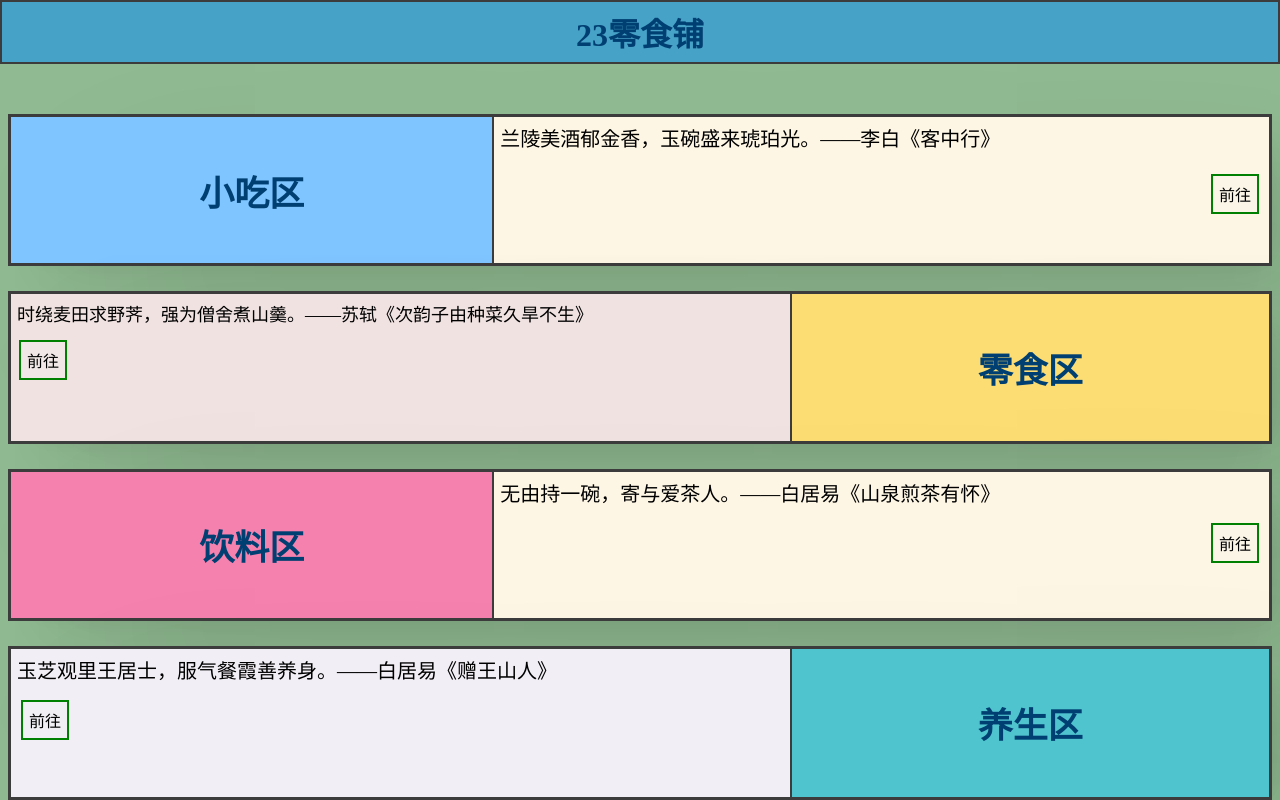
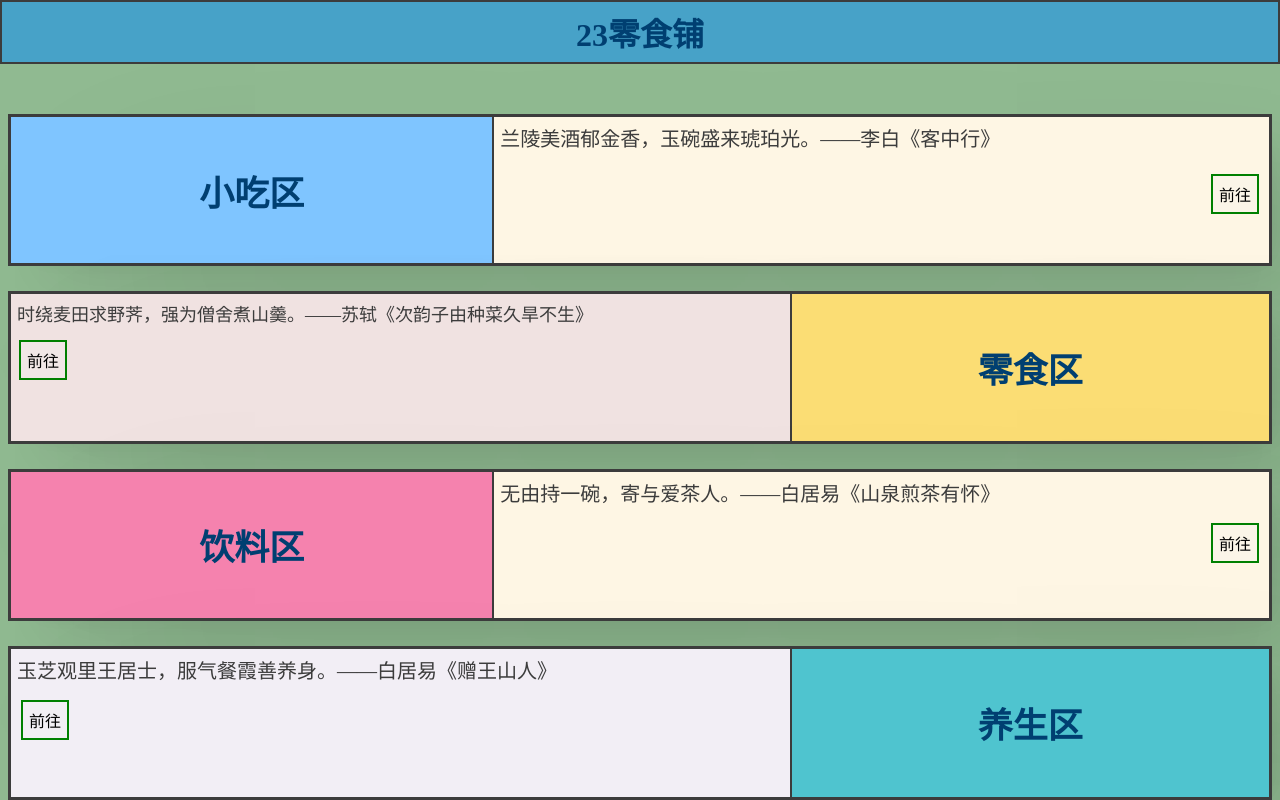
Before and after one commit to yibao2007/wqy-s, a plain HTML site: page index.html in a window 1280 px wide. Drawn offline with Linux system fonts and the light colour scheme.

Commit message:
Add files via upload

```diff
--- a/css of the index.css
+++ b/css of the index.css
@@ -20,6 +20,9 @@ body {
 }
 .baise {
   background-color: rgba(255, 255, 255, 0.8);
+}
+p{
+  color: rgb(60, 60, 60);
 }
 .row {
   flex-direction: row;
```
